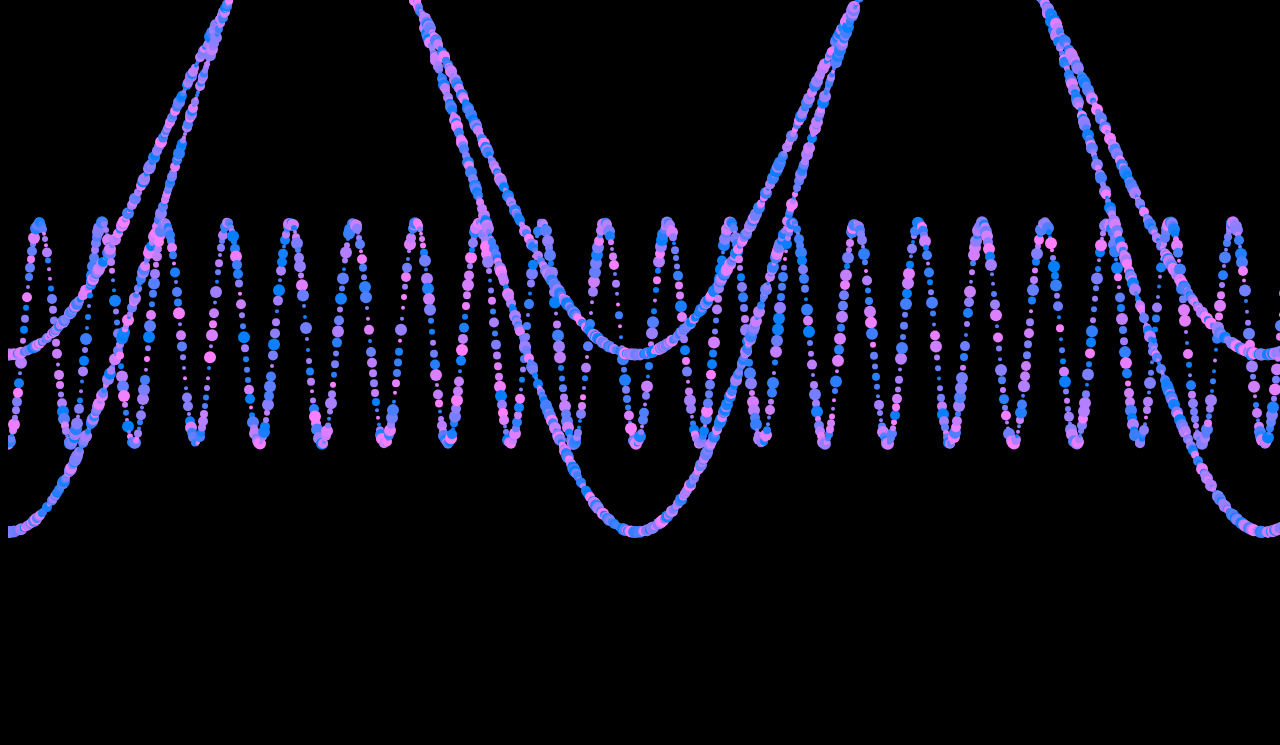
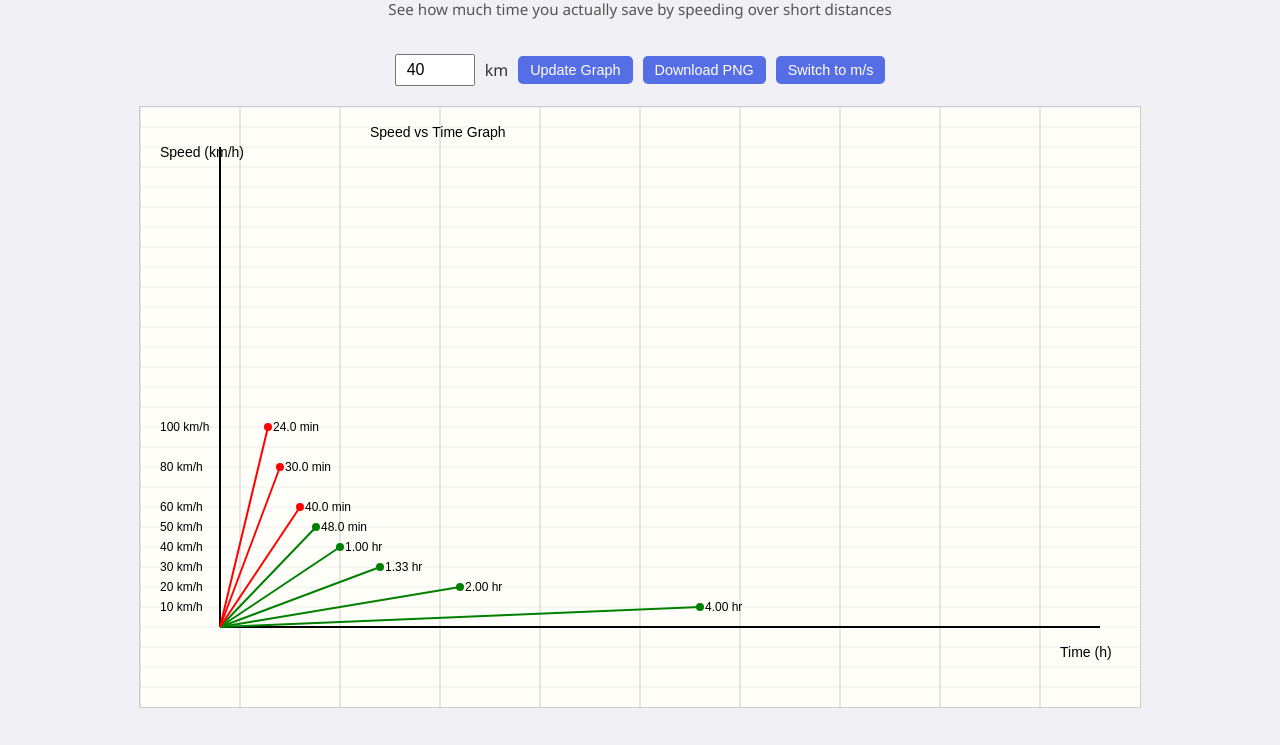
Before and after one commit to Fatyoda3/canvas-experiments, a plain HTML site: page index.html in a window 1280 px wide. Shown: the part 75-820 px from the top of the page. Drawn offline with Linux system fonts and the light colour scheme.

Commit message:
hello I am fixing my old stuff, now I am working on speed vs time graph plotter

```diff
--- a/assets/speed-time-distance.js
+++ b/assets/speed-time-distance.js
@@ -1,78 +1,137 @@
-const canvas = document.querySelector('canvas');
-console.log(canvas);
-const ctx = canvas.getContext("2d");
+// speed-time-distance.js
+const canvas = document.querySelector('#canvas1');
+const ctx = canvas.getContext('2d');
+const input = document.querySelector('#distance');
+const updateBtn = document.querySelector('#update');
+const downloadBtn = document.querySelector('#download');
 
-ctx.strokeStyle = 'orange';
+let distance = parseFloat(input.value);
+let unit = 'km/h';
 
-ctx.lineWidth = 4;
+const speeds = [10, 20, 30, 40, 50, 60, 80, 100];
 
-ctx.beginPath();
-ctx.moveTo(canvas.width / 2, 0);
-ctx.lineTo(canvas.width / 2, canvas.height);
-ctx.stroke();
-ctx.closePath();
-ctx.beginPath();
-ctx.moveTo(0, canvas.height / 2);
-ctx.lineTo(canvas.width, canvas.height / 2);
-ctx.stroke();
-ctx.closePath();
+function formatTime(time) {
+  return time < 1 ? `${(time * 60).toFixed(1)} min` : `${time.toFixed(2)} hr`;
+}
 
-const speeds = [20, 30, 40, 50, 60, 70, 80, 90, 100];
+function drawPaperBackground() {
+  const lineSpacing = 20;
+  ctx.fillStyle = '#fffef8';
+  ctx.fillRect(0, 0, canvas.width, canvas.height);
 
-const distance = 40;
+  ctx.strokeStyle = '#eee';
+  ctx.lineWidth = 1;
+  for (let y = 0; y < canvas.height; y += lineSpacing) {
+    ctx.beginPath();
+    ctx.moveTo(0, y);
+    ctx.lineTo(canvas.width, y);
+    ctx.stroke();
+  }
 
-const timeToTravel = {};
+  ctx.strokeStyle = '#ccc';
+  ctx.lineWidth = 1;
+  for (let x = 0; x < canvas.width; x += 100) {
+    ctx.beginPath();
+    ctx.moveTo(x, 0);
+    ctx.lineTo(x, canvas.height);
+    ctx.stroke();
+  }
+}
 
-const stringTe = (i) => `${distance < speeds[i] ? (distance / speeds[i] * 60).toPrecision(2) + 'm' : distance / speeds[i] + 'hr'} `
+function drawGraph(dist) {
+  drawPaperBackground();
 
+  const originX = 80;
+  const originY = canvas.height - 80;
 
-// ctx.moveTo(0, canvas.height / 2);
-ctx.moveTo(canvas.width / 2, canvas.height / 2);
-// ctx.arc(canvas.width / 2, canvas.height / 2 , 5 , 0 ,10);
-for (let i = speeds.length; i >= 0; i--) {
+  ctx.strokeStyle = 'black';
+  ctx.lineWidth = 2;
 
-    ctx.fillText(`${speeds[i]} km/h`, canvas.width / 2 - 50,- speeds[i] + 110, 200);
+  // axes
+  ctx.beginPath();
+  ctx.moveTo(originX, originY);
+  ctx.lineTo(originX, 40);
+  ctx.stroke();
 
-}
-for (let i = speeds.length; i >= 0; i--) {
+  ctx.beginPath();
+  ctx.moveTo(originX, originY);
+  ctx.lineTo(canvas.width - 40, originY);
+  ctx.stroke();
+
+  // draw speed lines
+  speeds.forEach(speed => {
+    const time = dist / speed;
+    const x = originX + time * 120;
+    const y = originY - speed * 2;
 
     ctx.beginPath();
+    ctx.lineWidth = 2;
+    ctx.strokeStyle = speed >= 60 ? 'red' : 'green';
+    ctx.moveTo(originX, originY);
+    ctx.lineTo(x, y);
+    ctx.stroke();
 
-    ctx.fillStyle = "purple";
+    ctx.fillStyle = 'black';
+    ctx.font = '12px sans-serif';
+    ctx.fillText(`${speed} ${unit}`, originX - 60, y + 4);
+    ctx.fillText(`${formatTime(time)}`, x + 5, y + 4);
 
-    ctx.arc((canvas.width / 2) + (distance / speeds[i]) * 75 - 2, -speeds[i] +110, 3, 0, Math.PI * 2);
-    ctx.font = "12px serif";
-    // ctx.strokeText("Hello world", 50, 90);
-    ctx.fillText(
-        stringTe(i),
-        (canvas.width / 2) + (distance / speeds[i]) * 75 + 4,
-        -speeds[i] +110, 200
-    )
-    timeToTravel[i] = distance / speeds;
+    // dot
+    ctx.beginPath();
+    ctx.fillStyle = speed >= 60 ? 'red' : 'green';
+    ctx.arc(x, y, 4, 0, Math.PI * 2);
+    ctx.fill();
+  });
 
-    ctx.fill();
-
-    ctx.closePath();
-
-
+  ctx.fillStyle = 'black';
+  ctx.font = '14px sans-serif';
+  ctx.fillText('Speed vs Time Graph', originX + 150, 30);
+  ctx.fillText('Time (h)', canvas.width - 80, originY + 30);
+  ctx.fillText('Speed (' + unit + ')', originX - 60, 50);
 }
 
-const data = canvas.toDataURL('image/png')
+updateBtn.addEventListener('click', () => {
+  distance = parseFloat(input.value);
+  drawGraph(distance);
+});
 
-// console.log(data);
+downloadBtn.addEventListener('click', () => {
+  const link = document.createElement('a');
+  link.href = canvas.toDataURL();
+  link.download = 'speed_time_graph.png';
+  link.click();
+});
 
-// localStorage.setItem('data', data);
+const unitToggle = document.createElement('button');
+unitToggle.textContent = 'Switch to m/s';
+document.getElementById('controls').appendChild(unitToggle);
 
+unitToggle.addEventListener('click', () => {
+  if (unit === 'km/h') {
+    unit = 'm/s';
+    for (let i = 0; i < speeds.length; i++) {
+      speeds[i] = parseFloat((speeds[i] / 3.6).toFixed(2));
+    }
+    unitToggle.textContent = 'Switch to km/h';
+  } else {
+    unit = 'km/h';
+    for (let i = 0; i < speeds.length; i++) {
+      speeds[i] = parseFloat((speeds[i] * 3.6).toFixed(0));
+    }
+    unitToggle.textContent = 'Switch to m/s';
+  }
+  drawGraph(distance);
+});
 
-// console.log(localStorage.getItem('data'))
-//     ;
-canvas.addEventListener('click', () => {
-    const a = document.createElement('a')
+function resizeCanvas() {
+  canvas.width = Math.min(window.innerWidth * 0.95, 1000);
+  canvas.height = Math.min(window.innerHeight * 0.75, 700);
+}
 
-    a.href = String(data);
-    a.innerText = "oooohell";
-    console.log(a);
-    a.target = "_blank";
-    a.download = "my-canvas-png";
-    document.body.appendChild(a);
-})
+resizeCanvas();
+drawGraph(distance);
+
+window.addEventListener('resize', () => {
+  resizeCanvas();
+  drawGraph(distance);
+});
--- a/index.html
+++ b/index.html
@@ -1,40 +1,96 @@
 <!DOCTYPE html>
 <html lang="en">
-
   <head>
-    <meta charset="UTF-8">
-    <meta name="viewport" content="width=device-width, initial-scale=1.0">
-    <!-- <link rel="stylesheet" href="style.css"> -->
-
-    <link rel="shortcut icon" href="#" type="image/x-icon">
+    <meta charset="UTF-8" />
+    <meta name="viewport" content="width=device-width, initial-scale=1.0" />
+    <title>Speed-Time-Distance Visualizer</title>
+    <link rel="shortcut icon" href="#" type="image/x-icon" />
     <style>
-        body {
-            background-color: rgb(0, 0, 0);
+      * {
+        box-sizing: border-box;
       }
 
-        /* #canvas1 {
+      body {
+        margin: 0;
+        font-family: "Segoe UI", sans-serif;
+        background-color: #f0f0f5;
+        color: #333;
+        display: flex;
+        flex-direction: column;
+        align-items: center;
+      }
 
-            background-color: rgb(239, 239, 239);
-            width: 1200px;
-            height: 1000px;
-            position: absolute;
-            top: 50%;
-            bottom: 0;
-            left: 50%;
-            transform: translate(-50%, -50%);
-            filter: blur(8px) contrast(200%);
-        } */
+      header {
+        margin-top: 20px;
+        text-align: center;
+      }
+
+      h1 {
+        margin: 0;
+        font-size: 1.8rem;
+      }
+
+      p {
+        font-size: 0.95rem;
+        color: #555;
+      }
+
+      #controls {
+        margin: 20px;
+        display: flex;
+        gap: 10px;
+        align-items: center;
+      }
+
+      input[type="number"] {
+        padding: 5px 10px;
+        font-size: 1rem;
+        width: 80px;
+      }
+
+      button {
+        padding: 6px 12px;
+        font-size: 0.9rem;
+        border: none;
+        background-color: #556ee6;
+        color: white;
+        border-radius: 5px;
+        cursor: pointer;
+      }
+
+      button:hover {
+        background-color: #4053c1;
+      }
+
+      canvas {
+        border: 1px solid #ccc;
+        background-color: white;
+        margin-bottom: 20px;
+        max-width: 95vw;
+        max-height: 90vh;
+      }
+
+      @media (max-width: 600px) {
+        h1 {
+          font-size: 1.3rem;
+        }
+      }
     </style>
-    <title>Line</title>
   </head>
 
   <body>
-    <!-- <input type="range" id="bar" min=-200 , max=200> -->
-    <canvas id="canvas1">
-
-    </canvas>
-
-    <script type="module" src="assets/wave.js"></script>
+    <header>
+      <h1>Speed vs Time Visualization</h1>
+      <p>
+        See how much time you actually save by speeding over short distances
+      </p>
+    </header>
+    <div id="controls">
+      <input type="number" id="distance" value="40" min="1" /> km
+      <button id="update">Update Graph</button>
+      <button id="download">Download PNG</button>
+    </div>
+    <canvas id="canvas1"></canvas>
+    <script type="module" src="assets/speed-time-distance.js"></script>
   </body>
-
 </html>
```
Lines whose indentation alone changed are shown as unchanged.
